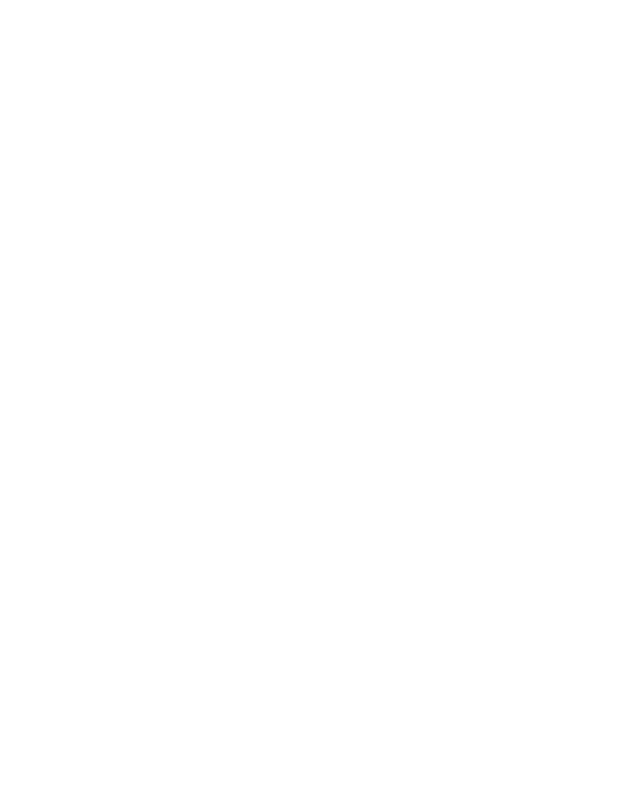
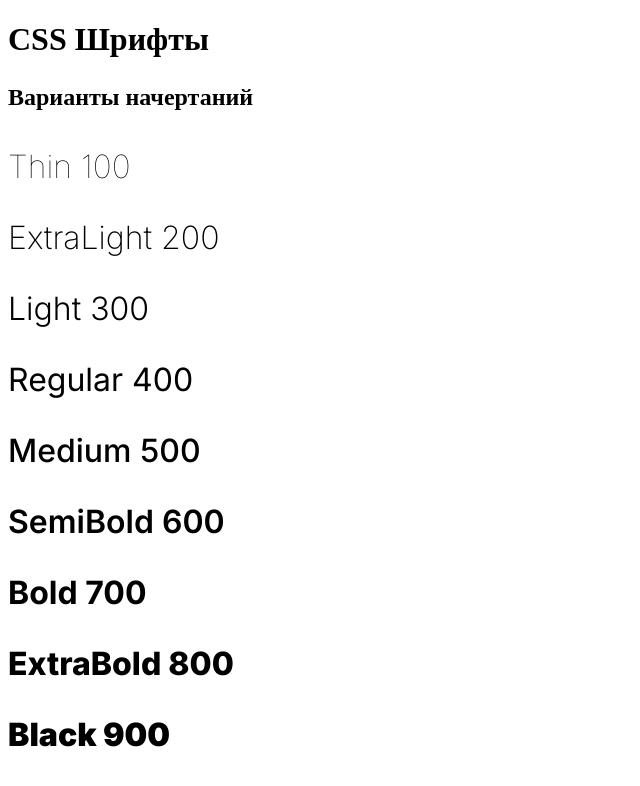
Before and after one commit to LuosErif/For-Education, a plain HTML site: page New Project/Fonts-CSS/index.html in a window 1280 px wide. Shown: the whole page, without its empty margins (0-640 px from the left). Drawn offline with Linux system fonts and the light colour scheme.

Commit message:
added some fonts
added Heebo

```diff
--- a/New Project/Fonts-CSS/index.html
+++ b/New Project/Fonts-CSS/index.html
@@ -7,6 +7,27 @@
     <link rel="stylesheet" href="./styles.css">
 </head>
 <body>
+    <header>
+        <h1>
+            CSS Шрифты
+        </h1>
+    </header>
+    <main>
+        <section class="font-weight-section">
+            <h2>
+                Варианты начертаний
+            </h2>
 
+            <p style="font-weight: 100;">Thin 100</p>
+            <p style="font-weight: 200;">ExtraLight 200</p>
+            <p style="font-weight: 300;">Light 300</p>
+            <p style="font-weight: 400;">Regular 400</p>
+            <p style="font-weight: 500;">Medium 500</p>
+            <p style="font-weight: 600;">SemiBold 600</p>
+            <p style="font-weight: 700;">Bold 700</p>
+            <p style="font-weight: 800;">ExtraBold 800</p>
+            <p style="font-weight: 900;">Black 900</p>
+        </section>
+    </main>
 </body>
 </html>
--- a/New Project/Fonts-CSS/styles.css
+++ b/New Project/Fonts-CSS/styles.css
@@ -0,0 +1,17 @@
+@import url('https://fonts.googleapis.com/css2?family=Inter:wght@100..900&display=swap');
+
+@font-face {
+    font-family: "Heebo";
+    src: url("./fonts/Heebo-woff2/Heebo-Regular.woff2") format(woff2);
+    font-weight: 400;
+    font-style: normal;
+    font-display: swap;
+}
+section > p {
+    font-size: xx-large;
+    font-family: 'Inter';/* ЧТОБЫ ВЫБРАТЬ СЕМЕЙСТВО ШРИФТА*/
+}
+
+section > h2 {
+    font-family: 'Heebo';
+}
```
Also changed, not shown: New Project/Fonts-CSS/fonts/Heebo-woff2/Heebo-Black.woff (added), New Project/Fonts-CSS/fonts/Heebo-woff2/Heebo-Black.woff2 (added), New Project/Fonts-CSS/fonts/Heebo-woff2/Heebo-Bold.woff (added), New Project/Fonts-CSS/fonts/Heebo-woff2/Heebo-Bold.woff2 (added), New Project/Fonts-CSS/fonts/Heebo-woff2/Heebo-ExtraBold.woff (added), New Project/Fonts-CSS/fonts/Heebo-woff2/Heebo-ExtraBold.woff2 (added), New Project/Fonts-CSS/fonts/Heebo-woff2/Heebo-ExtraLight.woff (added), New Project/Fonts-CSS/fonts/Heebo-woff2/Heebo-ExtraLight.woff2 (added), New Project/Fonts-CSS/fonts/Heebo-woff2/Heebo-Light.woff (added), New Project/Fonts-CSS/fonts/Heebo-woff2/Heebo-Light.woff2 (added), New Project/Fonts-CSS/fonts/Heebo-woff2/Heebo-Medium.woff (added), New Project/Fonts-CSS/fonts/Heebo-woff2/Heebo-Medium.woff2 (added), New Project/Fonts-CSS/fonts/Heebo-woff2/Heebo-Regular.woff (added), New Project/Fonts-CSS/fonts/Heebo-woff2/Heebo-Regular.woff2 (added), 4 more files.
